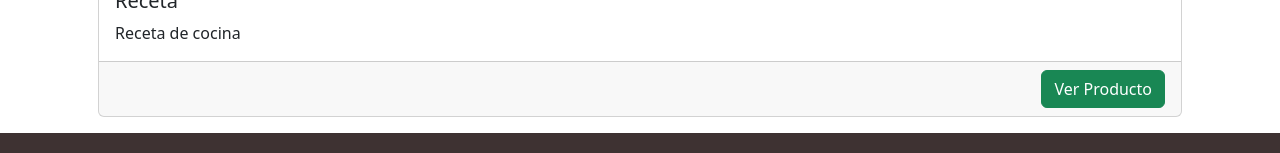
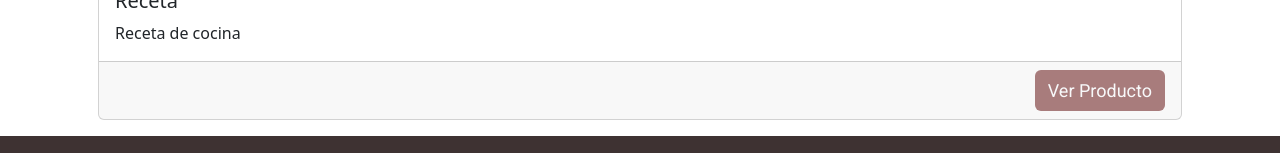
Before and after one commit to CosmeNicolas/cookinando-blogDeCocina, a React (Vite) app: page / in a window 1280 px wide. Shown: the part 1993-2146 px from the top of the page. Built offline with nearby package versions, Linux system fonts and the light colour scheme; no server answers.

Commit message:
agregue el consumo de la apirecetas desde el componente ItemRecetas

```diff
--- a/src/App.css
+++ b/src/App.css
@@ -52,6 +52,11 @@ footer{
   font-family: "Roboto", sans-serif;
   font-size: large;
 }
+.botonColorInicio{
+  background-color:#A87C7C ;
+  font-family: "Roboto", sans-serif;
+  font-size: large;
+}
 
 .botonColorCrear{
   background-color:#A87C7C ;
--- a/src/components/pages/Administrador.jsx
+++ b/src/components/pages/Administrador.jsx
@@ -2,10 +2,10 @@ import { Container, Button, Table} from "react-bootstrap"
 import {Link} from 'react-router-dom'
 import { FontAwesomeIcon } from '@fortawesome/react-fontawesome';
 import {faCirclePlus} from '@fortawesome/free-solid-svg-icons'
-import { faTrash } from '@fortawesome/free-solid-svg-icons';
-import { faPenToSquare } from '@fortawesome/free-solid-svg-icons';
+import { useEffect, useState } from "react";
+import ItemReceta from "./receta/ItemReceta";
 import { leerRecetasAPI } from "../../helpers/queries";
-import { useEffect, useState } from "react";
+
 
 
 
@@ -14,9 +14,9 @@ const Administrador = () => {
 
 
 
-useEffect(() => {
-  traerRecetas()
-}, [])
+  useEffect(() => {
+    traerRecetas()
+  }, [])
 
 
 
@@ -59,37 +59,7 @@ useEffect(() => {
         </tr>
       </thead>
       <tbody>
-        {
-          recetas.map((receta)=>(
-          <tr key={receta.id}>
-          <td>{receta.id}</td>
-          <td>{receta.nombreReceta}</td>
-          <td>{receta.categoria}</td>
-          <td>
-      <ul>
-      <li>{receta.ingrediente1}</li>
-      <li>{receta.ingrediente2}</li>
-      <li>{receta.ingrediente3}</li>
-      <li>{receta.ingrediente4}</li>
-      <li>{receta.ingrediente5}</li>
-      </ul>
-          </td>
-
-          <td>
-            <img src={receta.imagen} alt="imagen-receta" className="img-fluid img-producto-admin" />
-          </td>
-          {/* <td>{receta.preparacion}</td> */}
-          <td className='d-flex py-5  justify-content-center'>
-          <Button variant="warning" className='me-1' >
-            <FontAwesomeIcon icon={faPenToSquare} />
-            </Button>
-            <Button variant="danger" >
-            <FontAwesomeIcon icon={faTrash} className=""/>
-            </Button>
-          </td>
-        </tr>
-          ))
-        }
+        <ItemReceta recetas={recetas} setRecetas={setRecetas} />
       </tbody>
     </Table>
       </Container>
--- a/src/components/pages/Inicio.jsx
+++ b/src/components/pages/Inicio.jsx
@@ -3,6 +3,10 @@ import banner from "../../assets/Cookinando-banner.png";
 import CardReceta from "./receta/CardReceta";
 
 const Inicio = () => {
+
+
+
+
   return (
     <>
       <section className="main">
--- a/src/components/pages/receta/CardReceta.jsx
+++ b/src/components/pages/receta/CardReceta.jsx
@@ -1,9 +1,9 @@
-import {Container , Row, Col, Card} from 'react-bootstrap'
+import {Container , Row, Col, Card } from 'react-bootstrap'
 import { Link } from "react-router-dom";
+import { leerRecetasAPI } from '../../../helpers/queries';
+import { useEffect } from 'react';
 
 const CardReceta = () => {
-
-
 
 
 
@@ -26,8 +26,8 @@ const CardReceta = () => {
                 </Card.Body>
                 <Card.Footer className="text-end">
                   <Link
-                    className="btn btn-success title"
-                    variant="success"
+                    className="btn  botonColorInicio text-light "
+                 variant="dark"
                     /* to={`administrador/detalle/${producto.id}`} */
                   >
                     Ver Producto
--- a/src/components/pages/receta/ItemReceta.jsx
+++ b/src/components/pages/receta/ItemReceta.jsx
@@ -1,8 +1,48 @@
+import { faTrash } from "@fortawesome/free-solid-svg-icons";
+import { faPenToSquare } from "@fortawesome/free-solid-svg-icons";
+import { leerRecetasAPI } from "../../../helpers/queries";
+leerRecetasAPI;
+import { Button } from "react-bootstrap";
+import { FontAwesomeIcon } from '@fortawesome/react-fontawesome';
 
-const ItemReceta = () => {
+const ItemReceta = ({ recetas, setRecetas }) => {
   return (
-    <div>ItemReceta</div>
-  )
-}
+    <>
+      {recetas.map((receta) => (
+        <tr key={receta.id}>
+          <td>{receta.id}</td>
+          <td>{receta.nombreReceta}</td>
+          <td>{receta.categoria}</td>
+          <td>
+            <ul>
+              <li>{receta.ingrediente1}</li>
+              <li>{receta.ingrediente2}</li>
+              <li>{receta.ingrediente3}</li>
+              <li>{receta.ingrediente4}</li>
+              <li>{receta.ingrediente5}</li>
+            </ul>
+          </td>
 
-export default ItemReceta
+          <td>
+            <img
+              src={receta.imagen}
+              alt="imagen-receta"
+              className="img-fluid img-producto-admin"
+            />
+          </td>
+          {/* <td>{receta.preparacion}</td> */}
+          <td className="d-flex py-5  justify-content-center">
+            <Button variant="warning" className="me-1">
+              <FontAwesomeIcon icon={faPenToSquare} />
+            </Button>
+            <Button variant="danger">
+              <FontAwesomeIcon icon={faTrash}/>
+            </Button>
+          </td>
+        </tr>
+      ))}
+    </>
+  );
+};
+
+export default ItemReceta;
```
